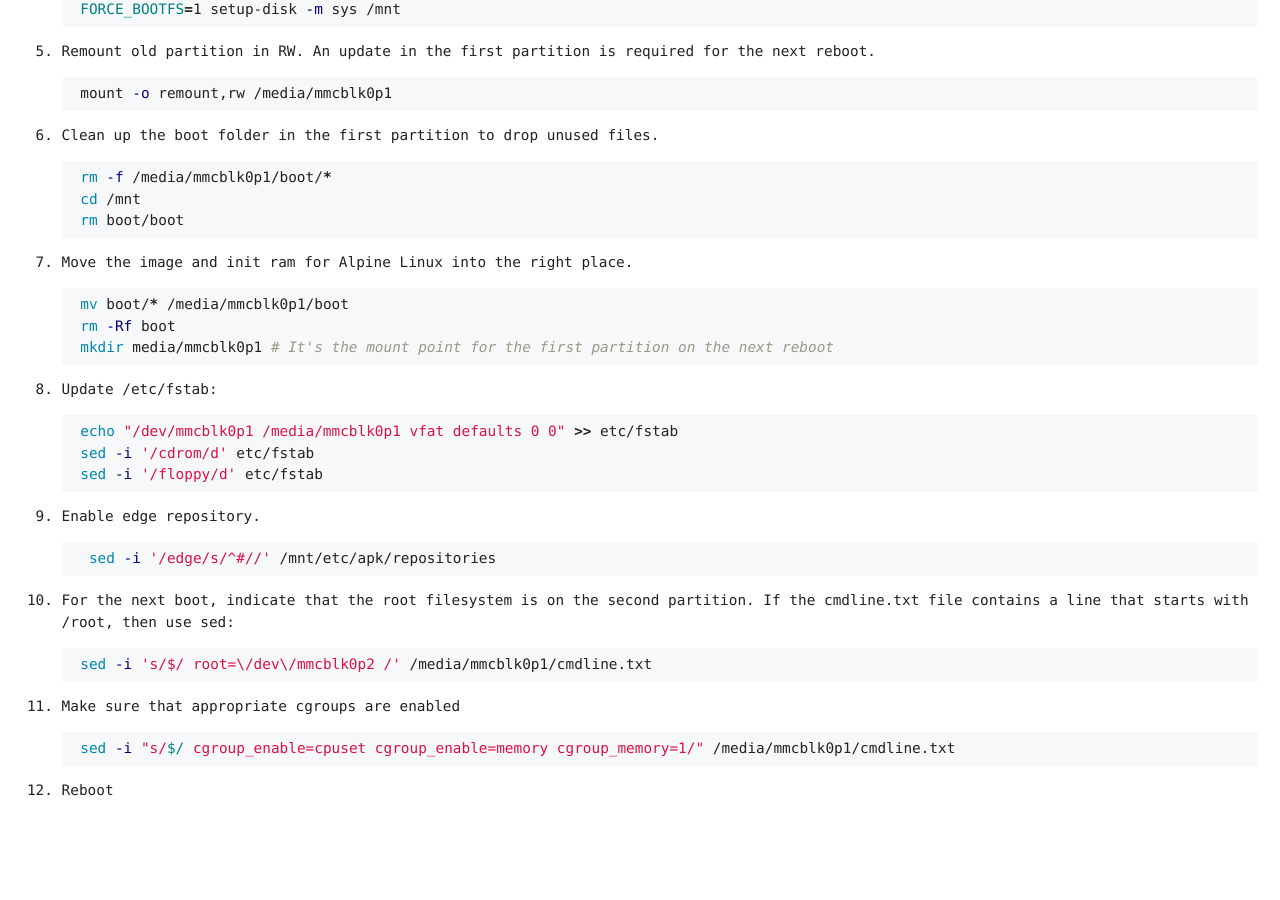
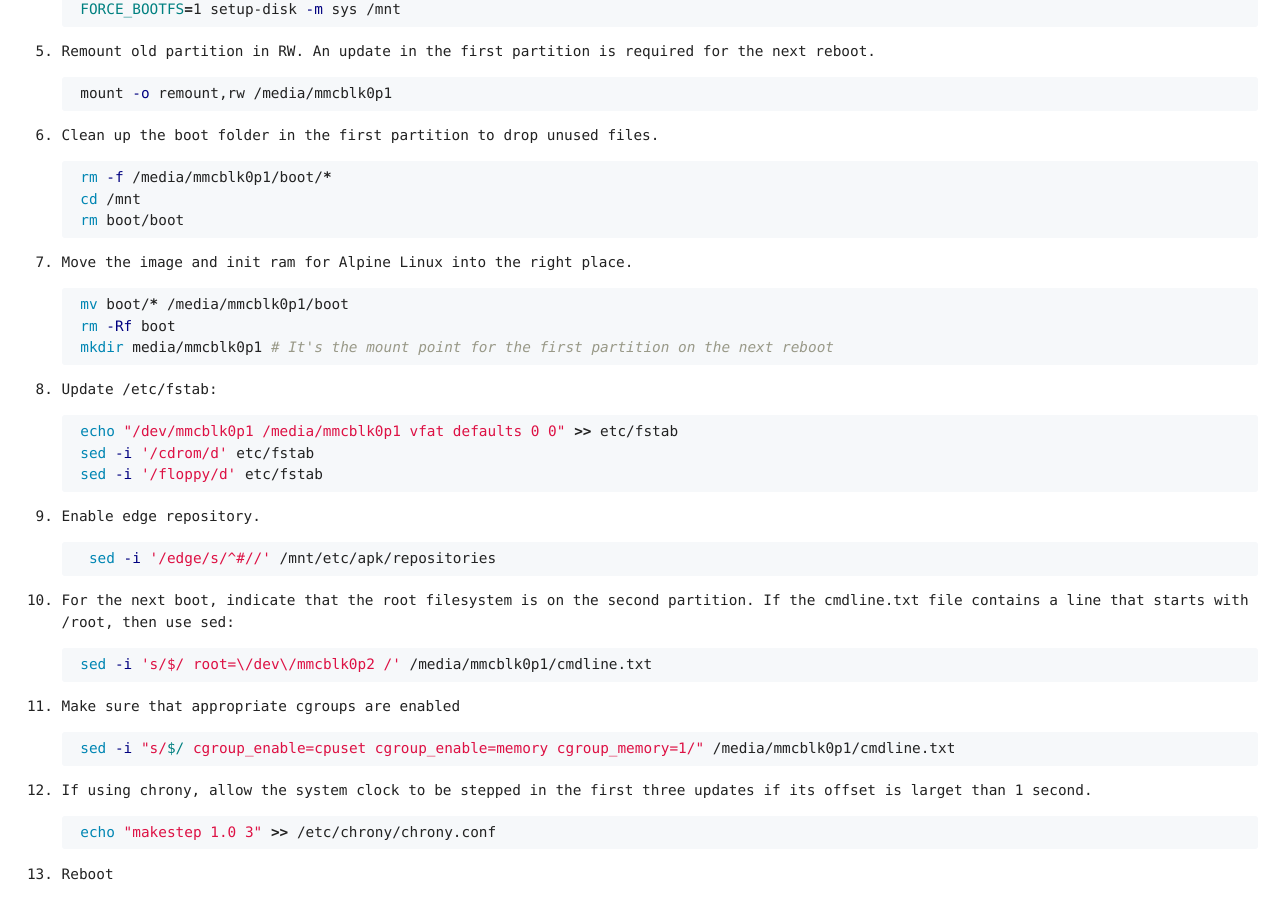
Before and after one commit to maxrodrigo/maxrodrigo.github.io, a Jekyll site: the page built from _posts/2021-10-05-how-to-install-alpine-on-raspberry-pi.md, in a window 1280 px wide and 900 px high, scrolled down 1950 px. Built offline with Jekyll 4.4.1, drawn with Linux system fonts in a browser that asks for light colours; some web fonts are replaced; before the commit the page ends 2766 px from its top, so only the background shows below that.

Commit message:
Update 2021-10-05-how-to-install-alpine-on-raspberry-pi.md

````diff
--- a/_posts/2021-10-05-how-to-install-alpine-on-raspberry-pi.md
+++ b/_posts/2021-10-05-how-to-install-alpine-on-raspberry-pi.md
@@ -152,4 +152,10 @@ title: How to Install Alpine Linux on Raspberry Pi
     ```sh
     sed -i "s/$/ cgroup_enable=cpuset cgroup_enable=memory cgroup_memory=1/" /media/mmcblk0p1/cmdline.txt
     ```
-1. Reboot
+1. If using `chrony`, allow the system clock to be stepped in the first three updates if its offset is larget than 1 second.
+
+    ```sh
+    echo "makestep 1.0 3" >> /etc/chrony/chrony.conf
+    ```
+
+3. Reboot
````
